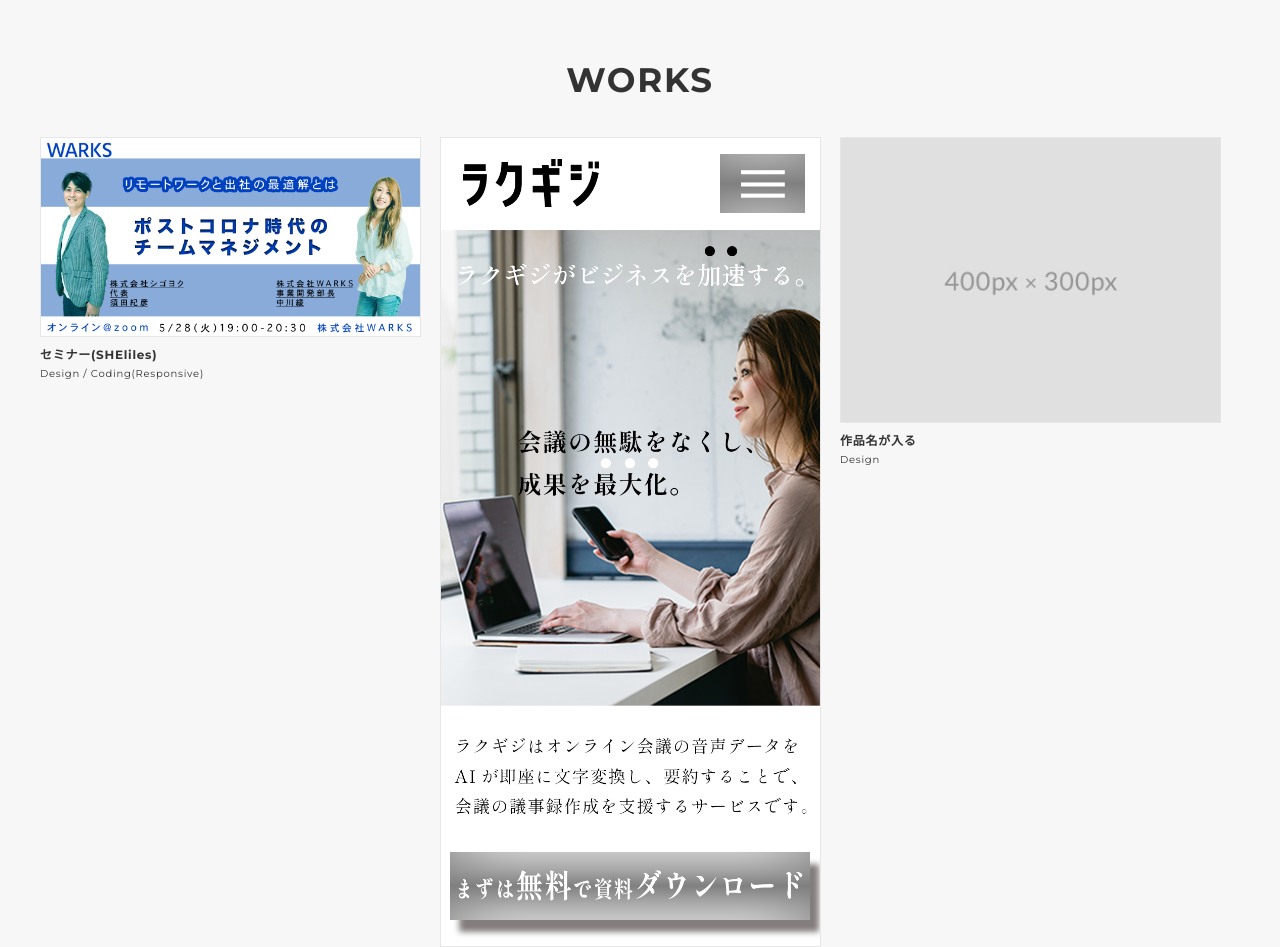
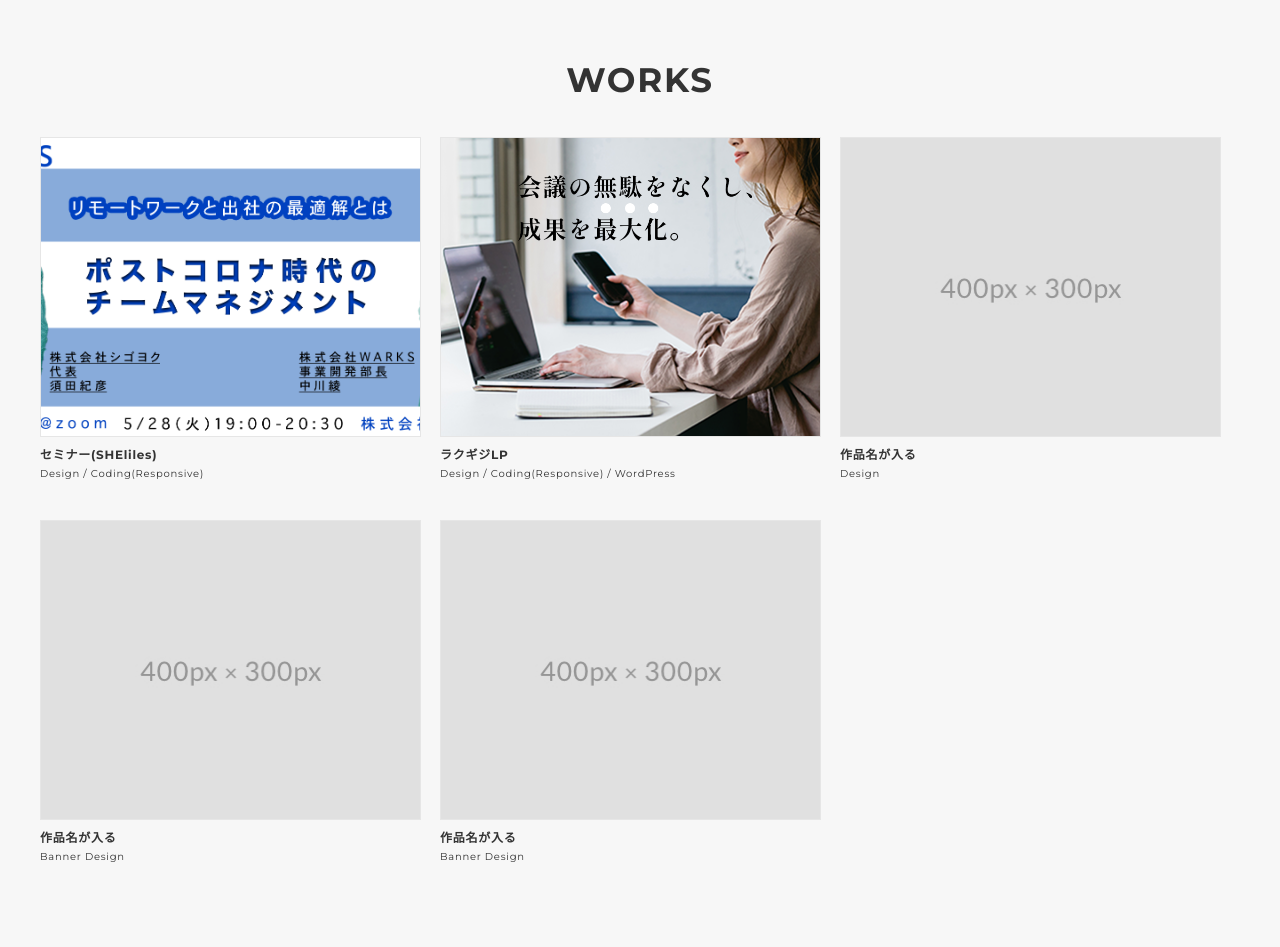
Before and after one commit to mcksg/mcksg.github.io, a plain HTML site: page index.html in a window 1280 px wide. Shown: the part 780-1727 px from the top of the page. Drawn offline with nearby package versions, Linux system fonts and the light colour scheme.

Commit message:
Update style.css

```diff
--- a/css/style.css
+++ b/css/style.css
@@ -208,6 +208,12 @@
 .works-info {
   font-size: 10px;
   margin-top: 5px;
+}
+
+.works-img img {
+  width: 400px;
+  height: 300px;
+  object-fit: cover; /* 画像が比率を保ったまま枠に収まるように */
 }
 
 /*--------------------------------
```
